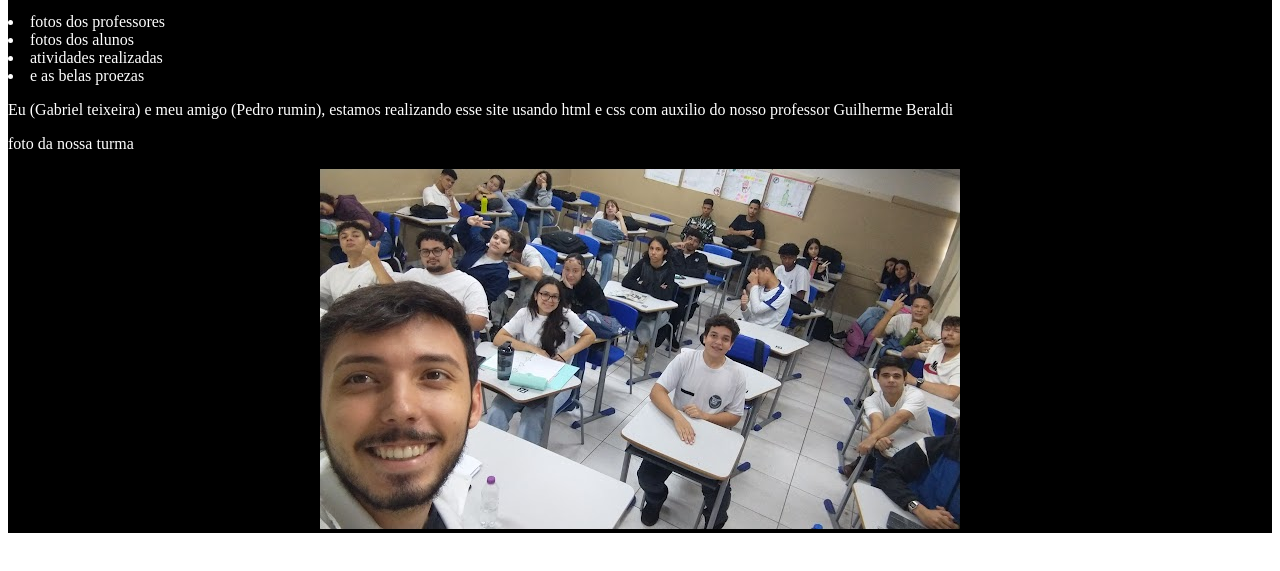
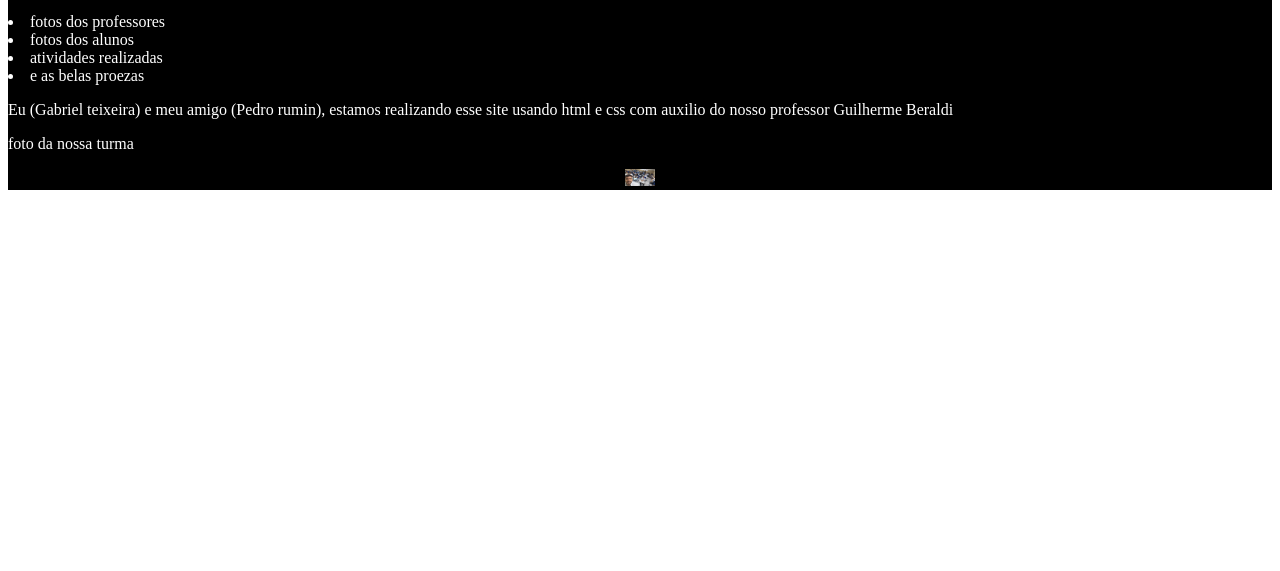
Before and after one commit to gabriel0289/prog1_turma3D, a plain HTML site: page index.html in a window 1280 px wide. Shown: the part 149-720 px from the top of the page. Drawn offline with Linux system fonts and the light colour scheme.

Commit message:
fxcvjlgzjhgfdzgjkbfjcd

```diff
--- a/index.html
+++ b/index.html
@@ -33,7 +33,7 @@
                 auxilio do nosso professor Guilherme Beraldi </p>
             <p>foto da nossa turma</p>
             <center>
-                <img src="ft de geral.jpg" alt="foto de geral">
+                <img class="foto_geral" src="ft de geral.jpg" alt="foto de geral">
             </center>
 
 
--- a/style.css
+++ b/style.css
@@ -11,3 +11,13 @@ background-color: black;
 width: auto;
 display: block;
 }
+.foto_geral{
+width: 30px;
+
+
+
+
+
+
+
+}
```
